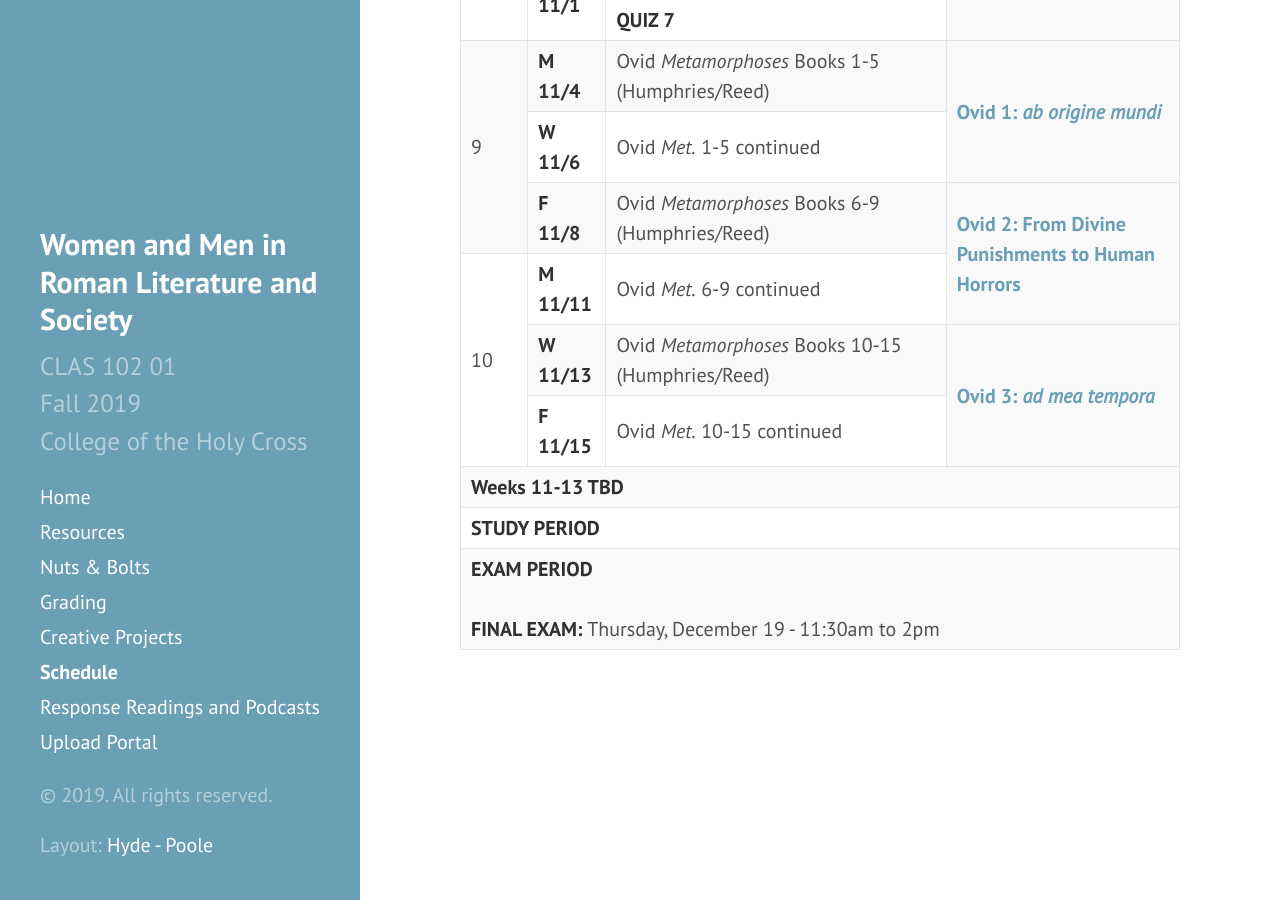
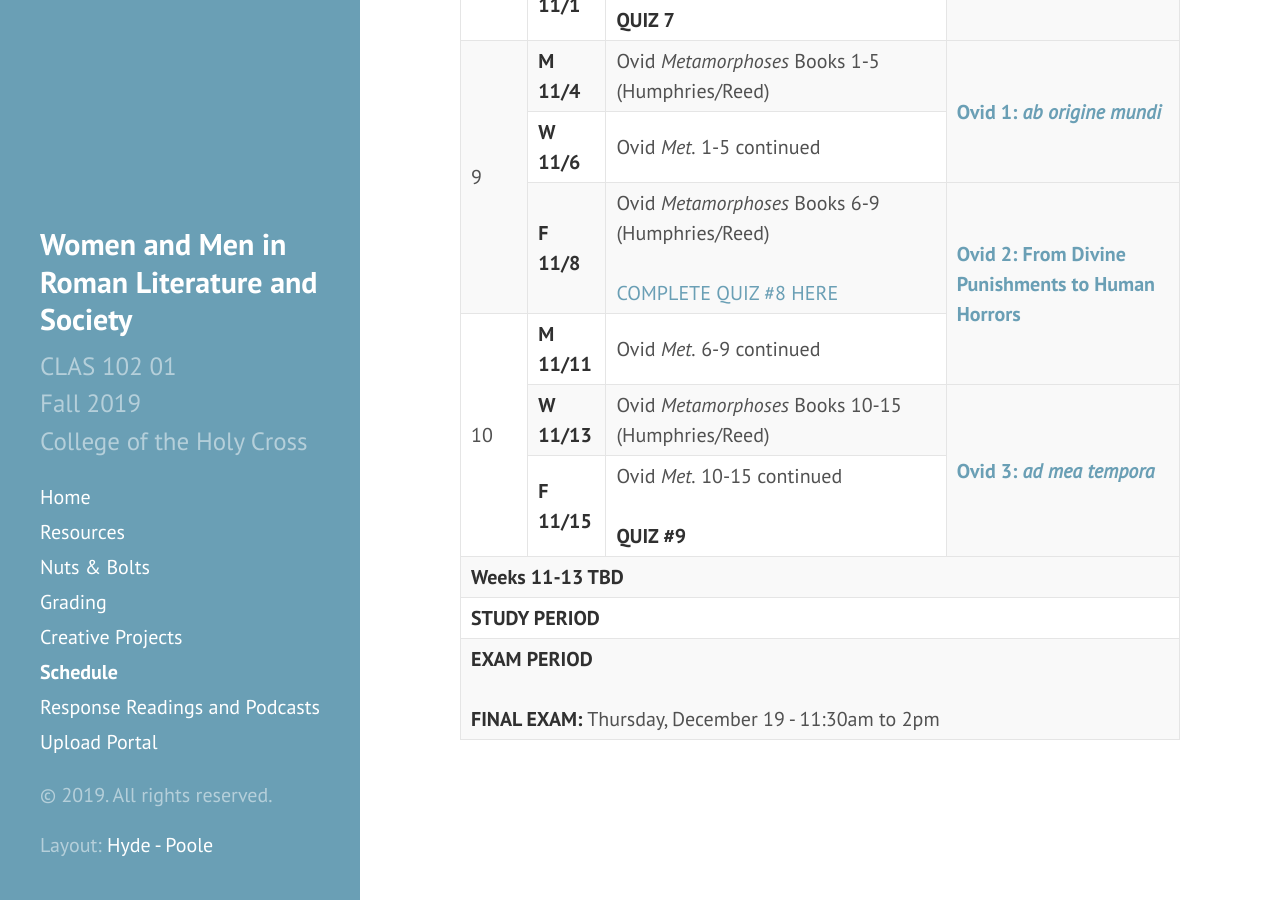
Before and after one commit to DLibatique/CLAS102-F19, a Jekyll site: the page built from _pages/6-schedule.md, in a window 1280 px wide and 900 px high, scrolled down 2995 px. Built offline with Jekyll 4.4.1, drawn with Linux system fonts in a browser that asks for light colours.

Commit message:
added link to quiz #8

```diff
--- a/_pages/6-schedule.md
+++ b/_pages/6-schedule.md
@@ -218,7 +218,7 @@ All assignments listed below should be completed by the date on which they’re
 
         <tr>
             <td><strong>F 11/8</strong></td>
-            <td>Ovid <em>Metamorphoses</em> Books 6-9 (Humphries/Reed)</td>
+            <td>Ovid <em>Metamorphoses</em> Books 6-9 (Humphries/Reed)<br><br><a href="https://forms.gle/QymWqe9G5svBvry88">COMPLETE QUIZ #8 HERE</a></td>
             <td rowspan="2"><a href="https://docs.google.com/presentation/d/1FHFvU5mdOP7N9OQaHYqC-BnfB89keoVkGlccUDPfQSw/edit?usp=sharing"><strong>Ovid 2: From Divine Punishments to Human Horrors</strong></a></td>
         </tr>
 
@@ -236,7 +236,7 @@ All assignments listed below should be completed by the date on which they’re
 
         <tr>
             <td><strong>F 11/15</strong></td>
-            <td>Ovid <em>Met.</em> 10-15 continued</td>
+            <td>Ovid <em>Met.</em> 10-15 continued<br><br><strong>QUIZ #9</strong></td>
         </tr>
 
         <tr>
```
